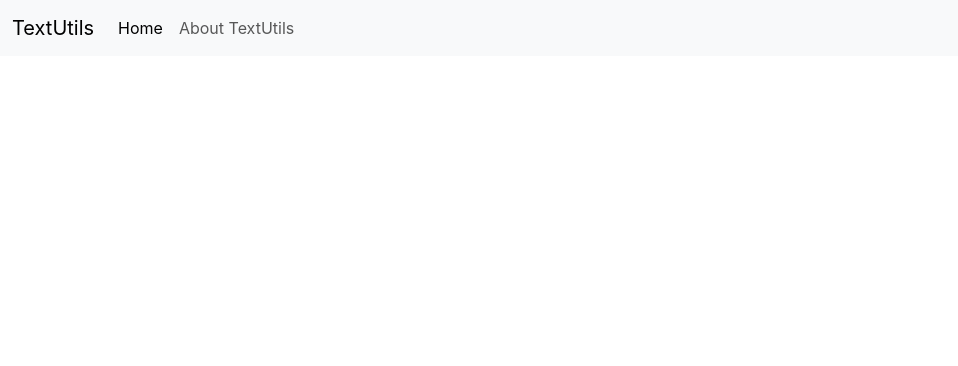
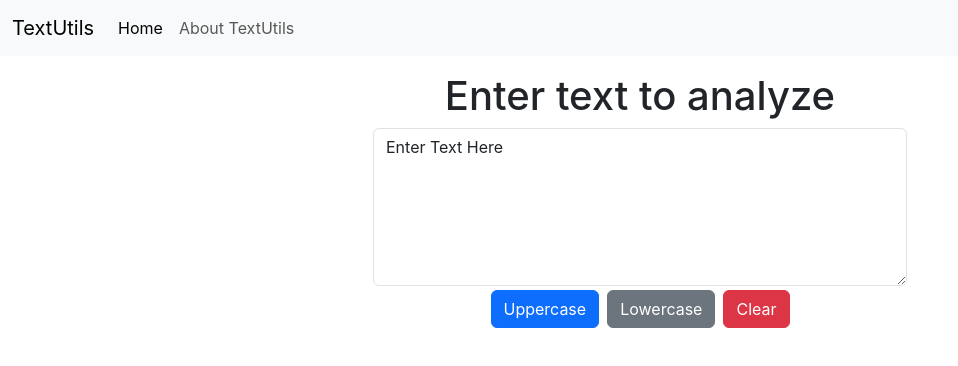
Before and after one commit to sthaaayush/TextUtils, a React (Create React App) app: page / in a window 1280 px wide. Shown: the top 366 px of the page, without its empty margins (0-958 px from the left). Built offline with nearby package versions, Linux system fonts and the light colour scheme.

Commit message:
Basic textUtils completed

```diff
--- a/src/App.js
+++ b/src/App.js
@@ -1,13 +1,16 @@
-import logo from './logo.svg';
 import './App.css';
 import NavBar from './Components/NavBar';
+import TextForm from './Components/TextForm';
 
 function App() {
   return (
-      <>
-        {/* <NavBar/> */}
-        <NavBar headText="TextUtils" aboutText="About TextUtils"/>
-      </>
+    <>
+      {/* <NavBar/> */}
+      <NavBar headText="TextUtils" aboutText="About TextUtils" />
+      <div className="container my-3">
+        <TextForm heading="Enter text to analyze"/>
+      </div>
+    </>
   );
 }
 
--- a/src/Components/TextForm.js
+++ b/src/Components/TextForm.js
@@ -0,0 +1,46 @@
+import React, { useState } from 'react'
+
+export default function TextForm({ heading }) {
+    // Function to change text to uppercase
+    const setUpText = () => {
+        setText(text.toUpperCase());
+        // console.log("Uppercase was clicked"); // For debugging
+    }
+
+    // Function to change text to Lowercase
+    const setLowText = () => {
+        setText(text.toLowerCase());
+        // console.log("Lowercase was clicked"); // For debugging
+    }
+
+    // Function to handle text change
+    const handleOnChange = (e) => {
+        setText(e.target.value);
+        // console.log("Text changed"); // For debugging
+    }
+
+    // Function to clear the text input
+    const clearText = () => {
+        setText("");
+        // console.log("Clear was clicked"); // For debugging
+    }
+
+    let [text, setText] = useState("Enter Text Here");
+    return (
+        <div className='container text-center w-50 '>
+            <h1>{heading}</h1>
+            <div className="mb-3">
+                <textarea className="form-control" id="textForm" rows="6" value={text} onChange={handleOnChange}></textarea>
+                <button className='btn btn-primary mx-1 my-1' onClick={setUpText}>
+                    Uppercase
+                </button>
+                <button className='btn btn-secondary mx-1 my-1' onClick={setLowText}>
+                    Lowercase
+                </button>
+                <button className="btn btn-danger mx-1 my-1" onClick={clearText}>
+                    Clear
+                </button>
+            </div>
+        </div>
+    )
+}
```
